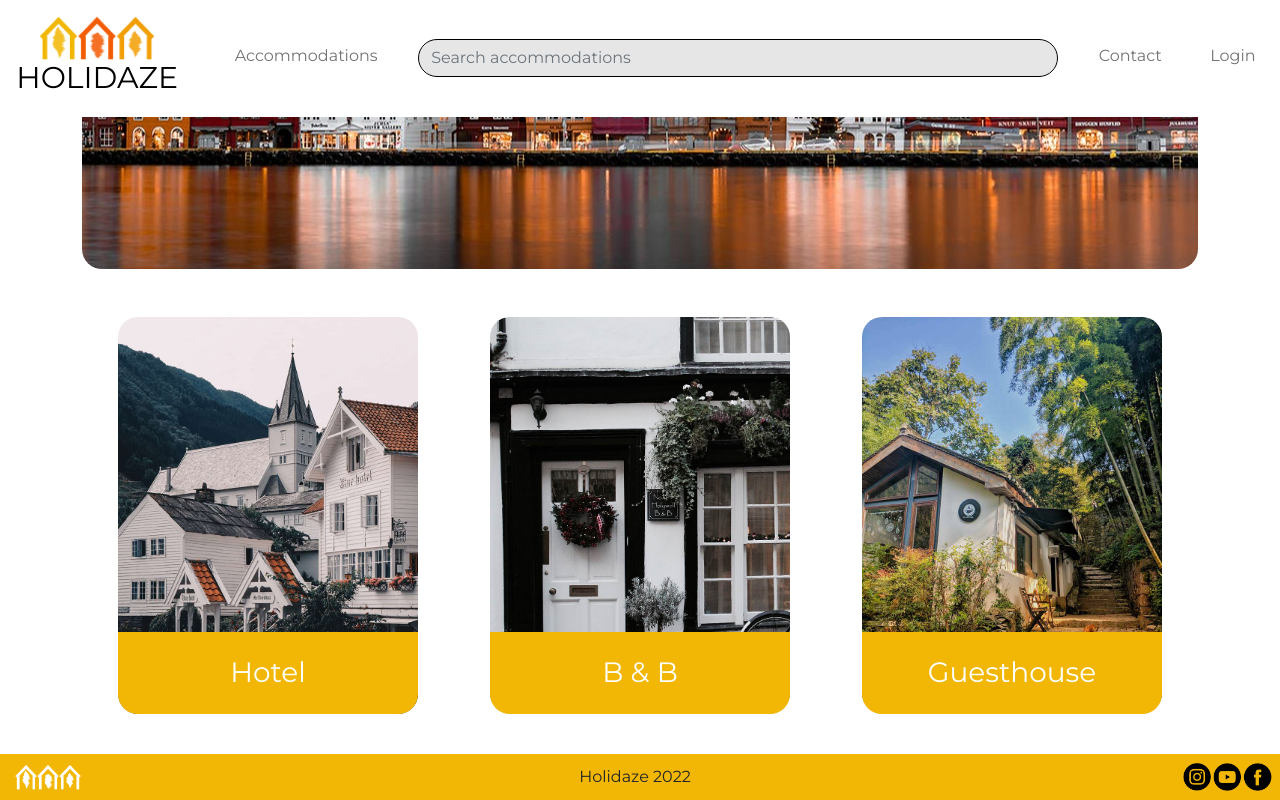
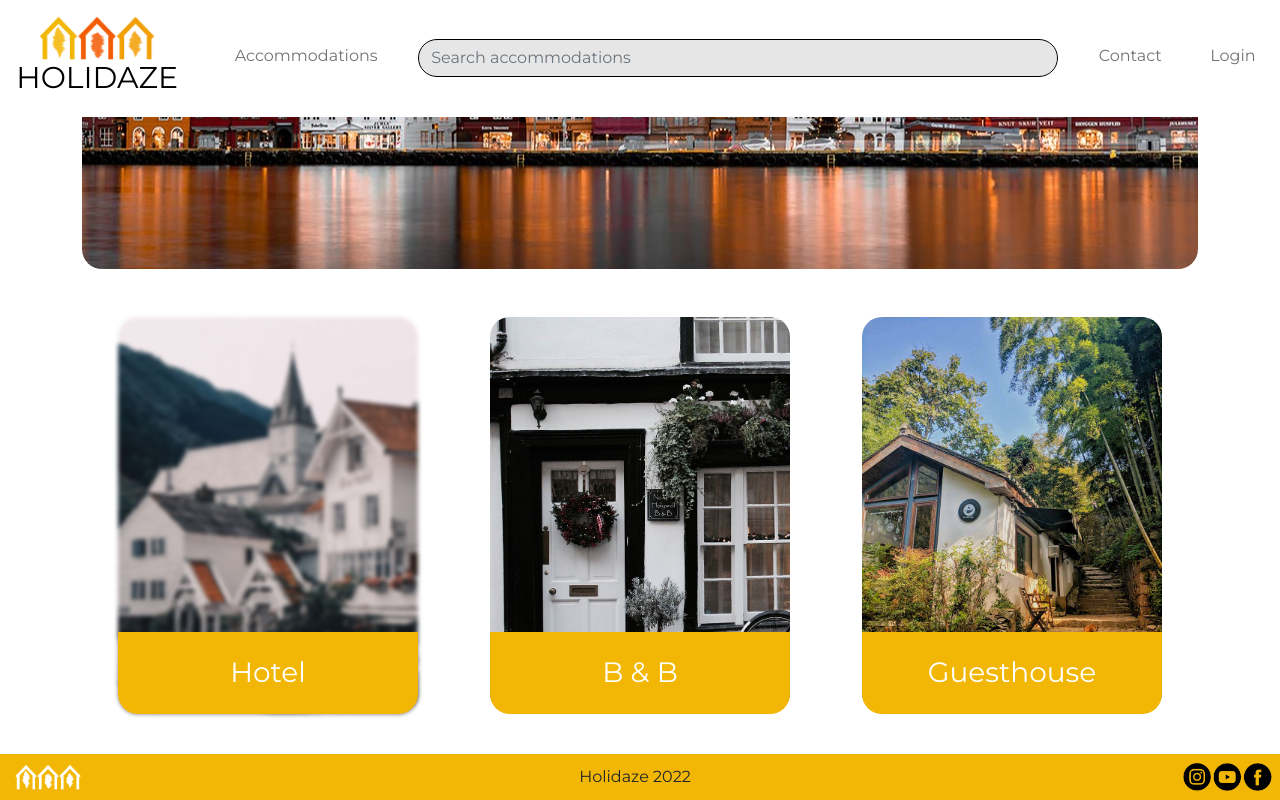
Before and after one commit to Noroff-FEU-Assignments/project-exam-2-Kaladinge, a React (Create React App) app: page / in a window 1280 px wide. In both pictures the pointer is over the picture 268 px from the left and 1066 px from the top of the page. Shown: the part 551-1351 px from the top of the page. Built offline with nearby package versions, Linux system fonts and the light colour scheme; no server answers.

Commit message:
added blur effect on images on hovering

```diff
--- a/src/sass/partials/_accommodations.scss
+++ b/src/sass/partials/_accommodations.scss
@@ -2,6 +2,12 @@
 
   &--image {
     border-radius: 20px;
+  }
+
+  &--image:hover {
+    backdrop-filter: blur(2px);
+    filter: blur(2px);
+    transition: 0.5s ease;
   }
 
   & a {
--- a/src/sass/partials/_home.scss
+++ b/src/sass/partials/_home.scss
@@ -38,6 +38,12 @@
     border-radius: 20px;
   }
 
+  &--image:hover {
+    backdrop-filter: blur(2px);
+    filter: blur(2px);
+    transition: 0.5s ease;
+  }
+
   &--text {
     border-radius: 0 0 20px 20px;
   }
```
